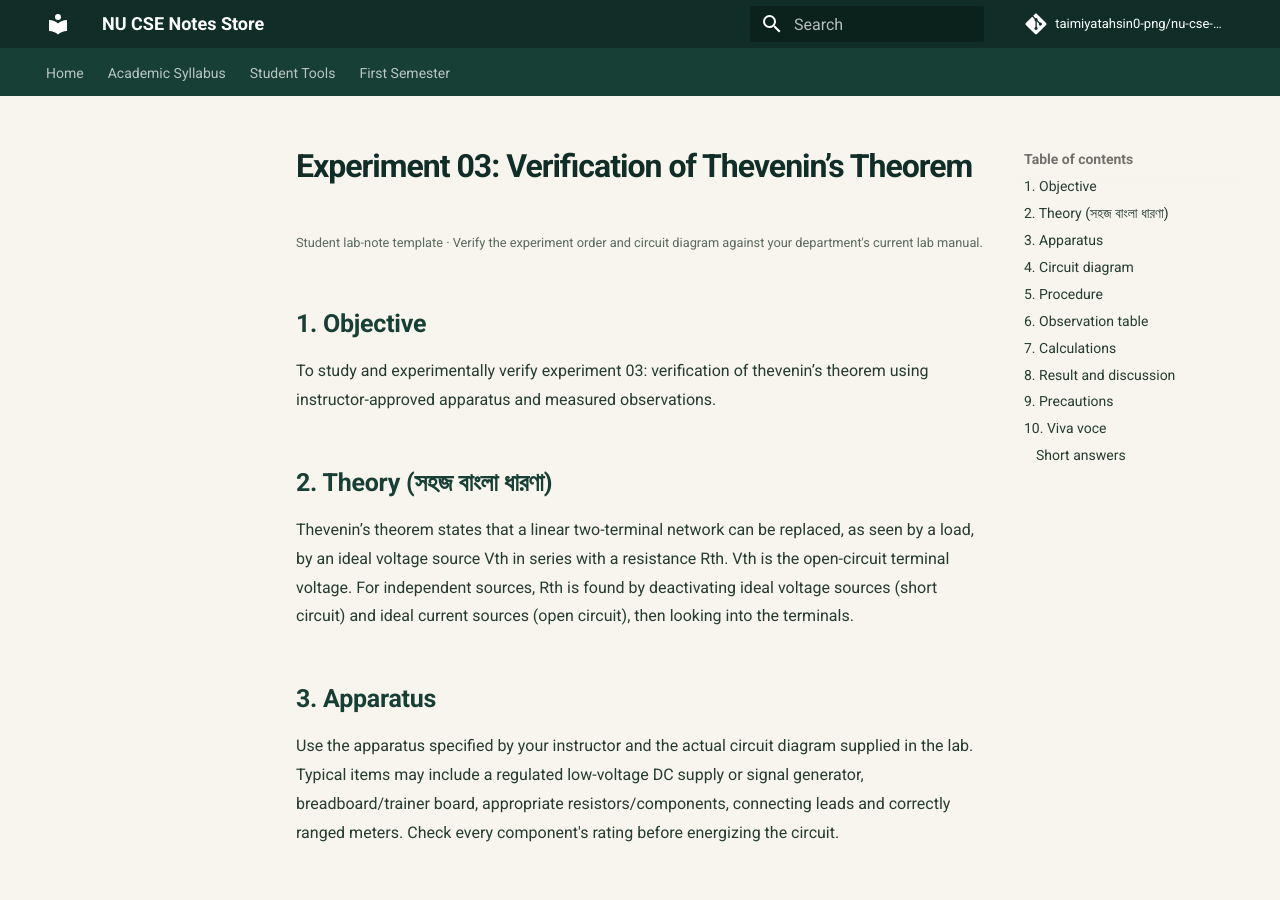
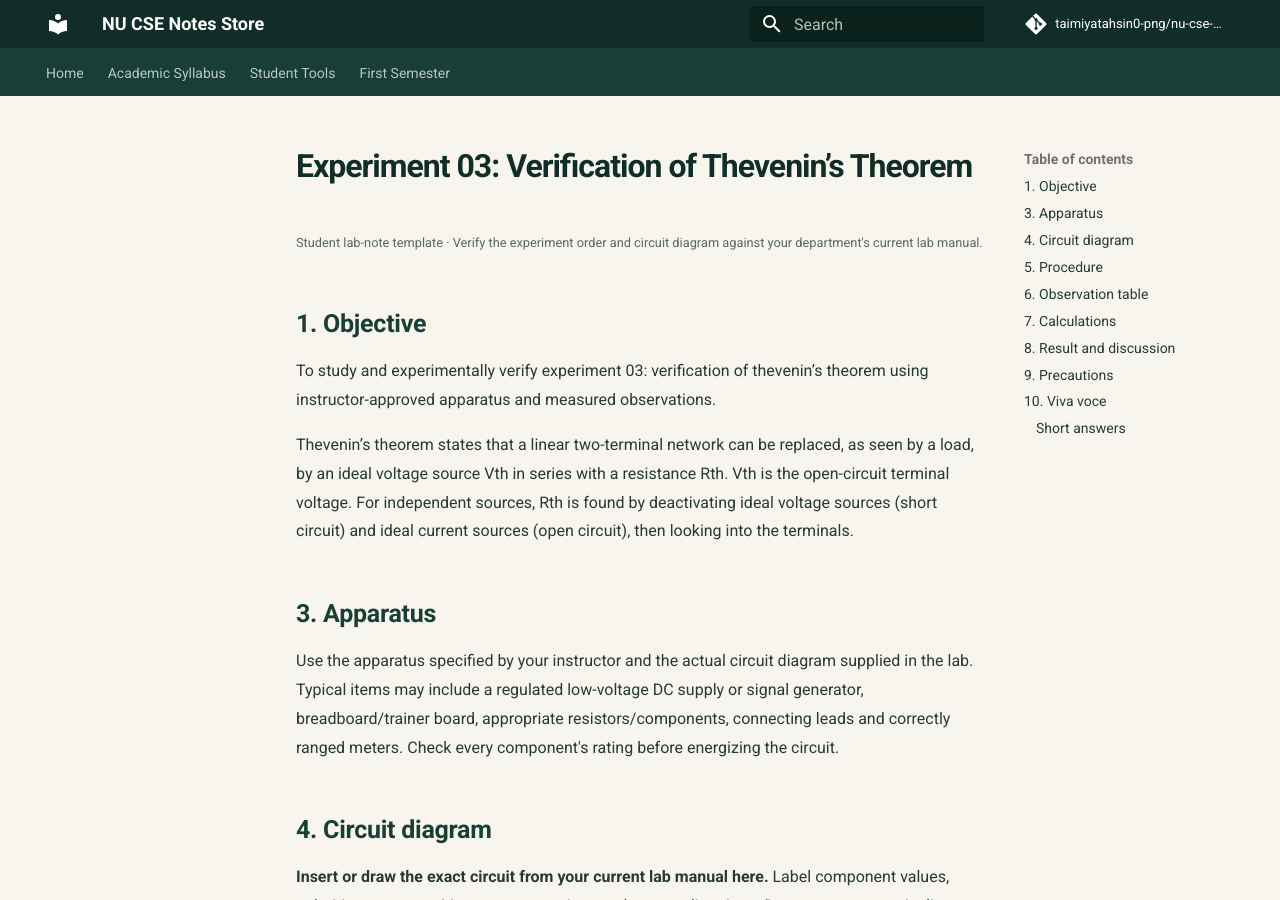
Before and after one commit to taimiyatahsin0-png/nu-cse-notes-store, an MkDocs documentation site: the page built from docs/subjects/eec-lab/experiment-03-thevenin-theorem.md, in a window 1280 px wide and 900 px high. Built offline with MkDocs 1.6.1 and Material for MkDocs 9.7.7, drawn with Linux system fonts in a browser that asks for light colours; comment, search, counter and statistics services are not loaded.

Commit message:
Remove Bangla content; standardize English-only notes

```diff
--- a/docs/subjects/eec-lab/experiment-03-thevenin-theorem.md
+++ b/docs/subjects/eec-lab/experiment-03-thevenin-theorem.md
@@ -5,7 +5,6 @@
 ## 1. Objective
 To study and experimentally verify experiment 03: verification of thevenin’s theorem using instructor-approved apparatus and measured observations.
 
-## 2. Theory (সহজ বাংলা ধারণা)
 Thevenin’s theorem states that a linear two-terminal network can be replaced, as seen by a load, by an ideal voltage source Vth in series with a resistance Rth. Vth is the open-circuit terminal voltage. For independent sources, Rth is found by deactivating ideal voltage sources (short circuit) and ideal current sources (open circuit), then looking into the terminals.
 
 ## 3. Apparatus
```
